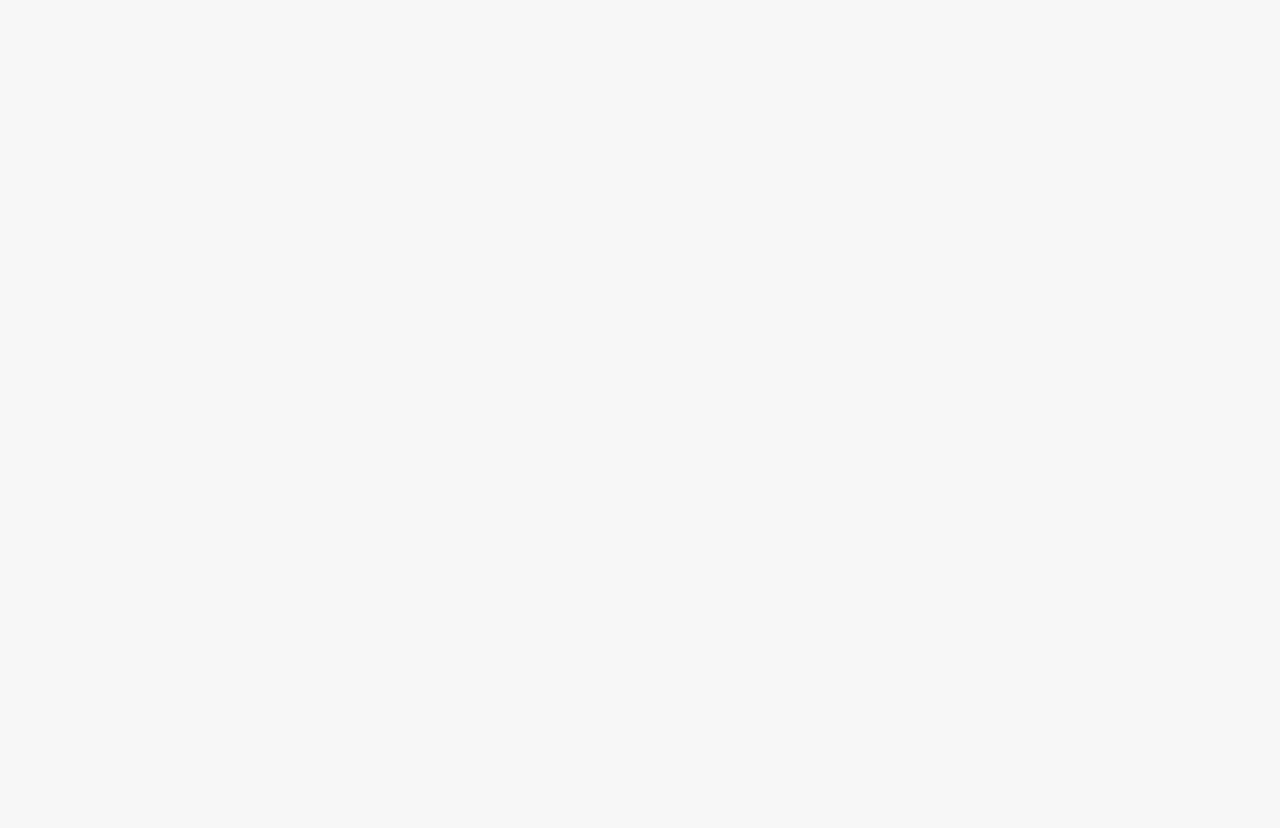
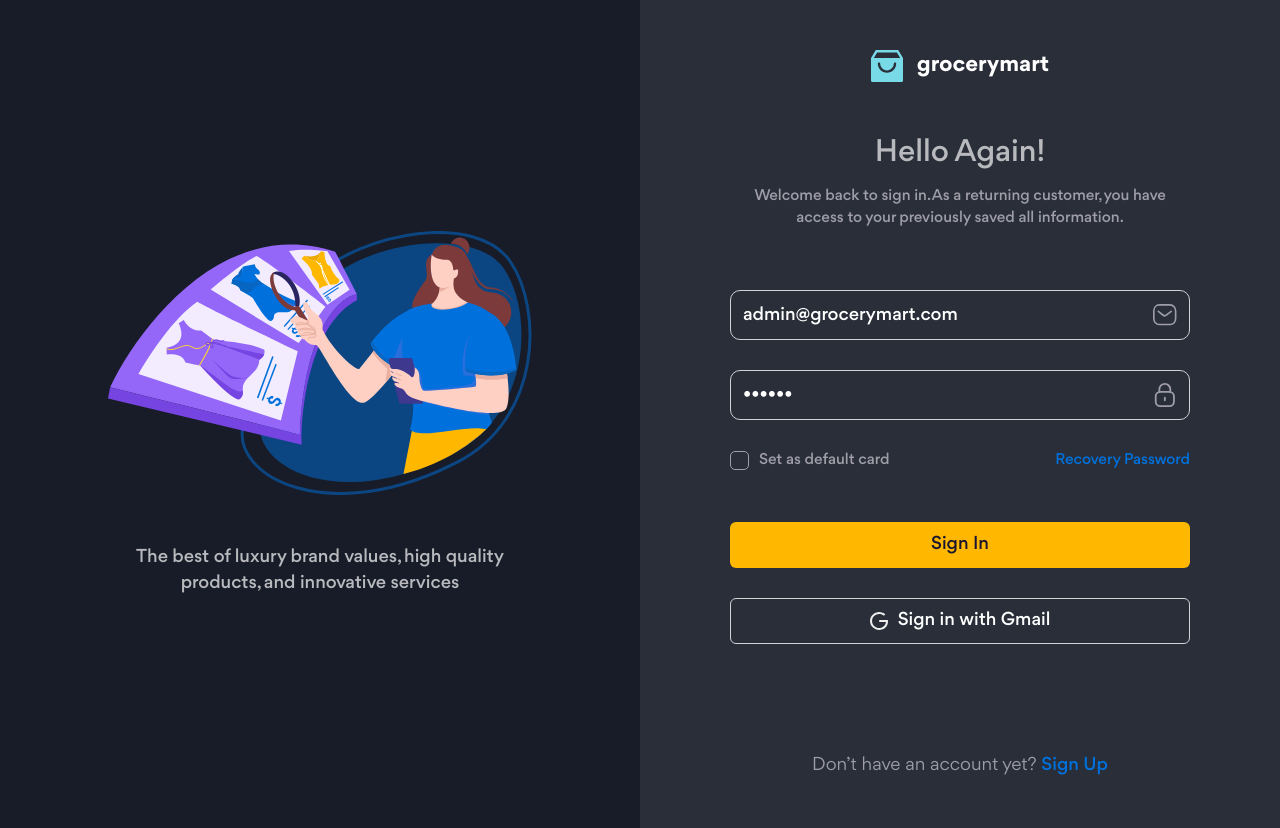
Before and after one commit to Teddy-yy/f8-project-08, a website: page sign-in.html in a window 1280 px wide. Before the commit the page ends 800 px from the top, so only its background shows below. Drawn offline with Linux system fonts and the light colour scheme.

Commit message:
Làm trang Sign In và Dark theme

```diff
--- a/scss/components/_forms.scss
+++ b/scss/components/_forms.scss
@@ -10,6 +10,10 @@ $error-color: #ed4337;
 
     &__group {
         margin-top: 30px;
+
+        @include abstracts.screen(md) {
+            margin-top: 20px;
+        }
 
         &--inline {
             display: flex;
@@ -74,7 +78,7 @@ $error-color: #ed4337;
         }
 
         &::placeholder {
-            color: #D2D1D6;
+            color: var(--form-placeholder-color);
         }
 
         @include abstracts.screen(md) {
--- a/scss/pages/_auth.scss
+++ b/scss/pages/_auth.scss
@@ -19,6 +19,7 @@
         align-items: center;
         justify-content: center;
         flex-direction: column;
+        background-color: var(--auth-intro-bg);
 
         &-logo, &-next {
             position: absolute;
@@ -45,6 +46,7 @@
             font-size: 1.8rem;
             font-weight: 500;
             line-height: 144.444%;
+            color: var(--auth-intro-text-color);
 
             @include abstracts.screen(md) {
                 font-size: 1.5rem;
@@ -77,6 +79,10 @@
             text-align: center;
             width: min(460px, 100%);
             padding: 50px 0;
+
+            @include abstracts.screen(md) {
+                padding: 32px 0;
+            }
         }
     }
 
@@ -85,15 +91,17 @@
         font-size: 3rem;
         font-weight: 500;
         line-height: 146.667%;
+        color: var(--auth-heading-color);
 
         @include abstracts.screen(md) {
             font-size: 2.2rem;
+            margin-top: 40px;
         }
     }
 
     &__desc {
         margin-top: 10px;
-        padding: 0 30px;
+        padding: 0 20px;
         font-size: 1.5rem;
         font-weight: 500;
         line-height: 146.667%;
@@ -129,6 +137,11 @@
         flex-direction: column;
         gap: 30px;
         margin-top: 50px;
+
+        @include abstracts.screen(md) {
+            margin-top: 40px;
+            gap: 20px;
+        }
     }
 
     &__btn {
@@ -144,6 +157,7 @@
 
         @include abstracts.screen(md) {
             font-size: 1.6rem;
+            margin-top: 40px;
         }
 
         &-link {
--- a/scss/theme/_dark.scss
+++ b/scss/theme/_dark.scss
@@ -51,4 +51,10 @@ html.dark {
 
     //Auth
     --auth-content-bg: #292E39;
+    --auth-intro-bg: #171C28;
+    --auth-intro-text-color: #B9BABE;
+    --auth-heading-color: #B9BABE;
+
+    //Form
+    --form-placeholder-color: #B9BABE;
 }
--- a/scss/theme/_light.scss
+++ b/scss/theme/_light.scss
@@ -52,5 +52,12 @@ html {
     --footer-bg: #FFF;
 
     //Auth
-    --auth-content-bg: #FFF
+    --auth-content-bg: #FFF;
+
+    @include abstracts.screen(md) {
+        --auth-intro-bg: #FFF;
+    }
+
+    //Form
+    --form-placeholder-color: #D2D1D6;
 }
--- a/sign-in.html
+++ b/sign-in.html
@@ -1,5 +1,5 @@
 <!DOCTYPE html>
-<html lang="en">
+<html lang="en" class="dark">
 <head>
     <meta charset="UTF-8">
     <meta name="viewport" content="width=\, initial-scale=1.0">
@@ -22,6 +22,63 @@
     <script src="./assets/js/scripts.js"></script>
 </head>
 <body>
-    <main></main>
+    <main class="auth">
+        <!-- Auth Intro -->
+        <div class="auth__intro d-md-none">
+            <img src="./assets/img/auth/intro.svg" alt="" class="auth__intro-img">
+            <p class="auth__intro-text"> The best of luxury brand values, high quality products, and innovative services</p>
+        </div>
+        <!-- Auth Content -->
+        <div class="auth__content">
+            <div class="auth__content-inner">
+                <!-- Logo -->
+                <a href="./" class="logo">
+                    <img src="./assets/icons/logo.svg" alt="grocerymart" class="logo__img">
+                    <h2 class="logo__title">grocerymart</h2>
+                </a>
+                <h1 class="auth__heading">Hello Again!</h1>
+                <p class="auth__desc"> Welcome back to sign in. As a returning customer, you have access to your previously saved all information.</p>
+                <form action="./index-logined.html" class="form auth__form">
+                    <div class="form__group">
+                        <div class="form__text-input">
+                            <input type="email" name="" id="" placeholder="Email" value="admin@grocerymart.com" class="form__input" required>
+                            <img src="./assets/img/auth/message.svg" class="form__input-icon">
+                            <img src="./assets/icons/form-error.svg" class="form__input-icon-error">
+                        </div>
+                        <p class="form__error">Email chưa đúng định dạng</p>
+                    </div>
+                    <div class="form__group">
+                        <div class="form__text-input">
+                            <input type="password" name="" id="" placeholder="Password" value="111111" class="form__input" minlength="6" required>
+                            <img src="./assets/img/auth/lock.svg" class="form__input-icon">
+                            <img src="./assets/icons/form-error.svg" class="form__input-icon-error">
+                        </div>
+                        <p class="form__error">Mật khẩu ít nhất 6 kí tự</p>
+                    </div>
+                    <div class="form__group form__group--inline">
+                        <label class="form__checkbox">
+                            <input type="checkbox" name="" id="" class="form__checkbox-input" hidden>
+                            <span class="form__checkbox-label">Set as default card</span>
+                        </label>
+                        <a href="#!" class="auth__link form__pull-right">Recovery Password</a>
+                    </div>
+                    <div class="form__group auth__btn-group">
+                        <button class="btn btn--primary auth__btn form__submit-btn">Sign In</button>
+                        <button class="btn btn--outline auth__btn btn--no-margin">
+                            <img src="./assets/img/auth/gmail.svg" alt="" class="btn__icon icon">
+                            Sign in with Gmail
+                        </button>
+                    </div>
+                </form>
+                <p class="auth__text">
+                    Don’t have an account yet?
+                    <a href="./sign-up.html" class="auth__link auth__text-link">Sign Up</a>
+                </p>
+            </div>
+        </div>
+    </main>
+    <script>
+        window.dispatchEvent(new Event("template-loaded"));
+    </script>
 </body>
 </html>
```
Also changed, not shown: sign-up.html (+5 -5 lines), assets/css/main.css, assets/img/auth/intro-arrow.svg, 1 other file.
